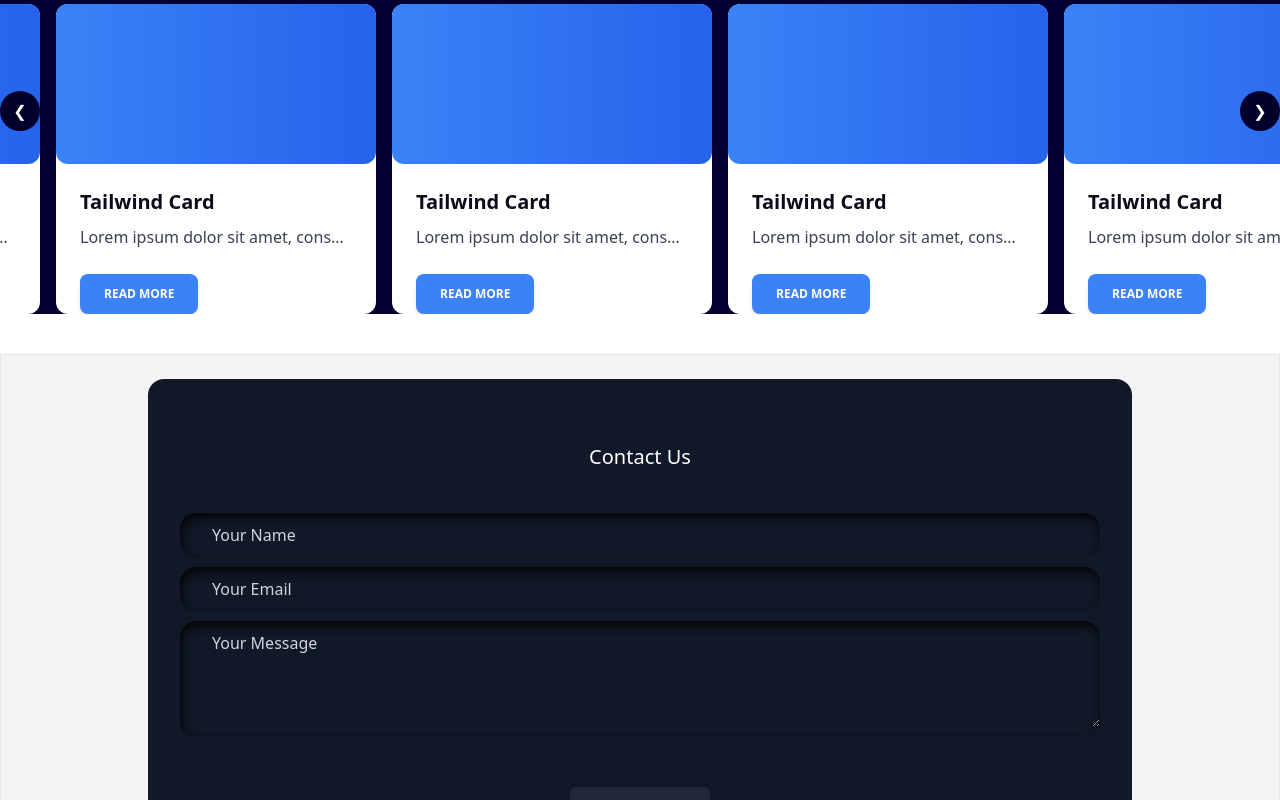
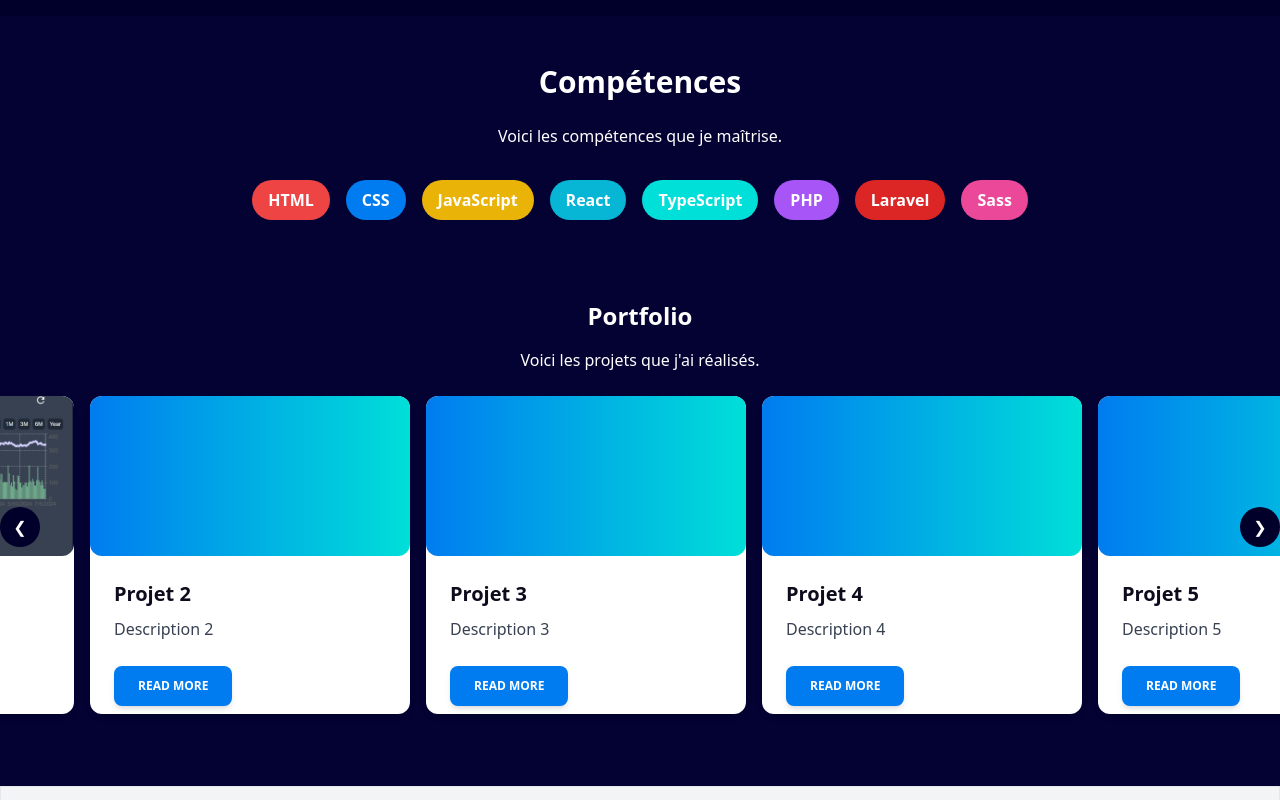
Before and after one commit to Bekono4526/portfolio, a React (Vite) app: page / in a window 1280 px wide. Shown: the part 420-1220 px from the top of the page. Built offline with nearby package versions, Linux system fonts and the light colour scheme.

Commit message:
portfolio

```diff
--- a/package.json
+++ b/package.json
@@ -24,7 +24,7 @@
     "eslint-plugin-react-hooks": "^4.6.2",
     "eslint-plugin-react-refresh": "^0.4.7",
     "postcss": "^8.4.39",
-    "tailwindcss": "^3.4.4",
+    "tailwindcss": "^3.4.6",
     "vite": "^5.3.1"
   }
 }
--- a/src/components/About.jsx
+++ b/src/components/About.jsx
@@ -2,7 +2,7 @@ import React from 'react';
 
 function About() {
     return (
-        <section id="about" className="flex flex-col items-center p-10 bg-dark-violet text-white">
+        <section id="about" className="flex flex-col items-center py-40 bg-dark-blue text-white">
             <h2 className="text-4xl font-bold text-white font-custom mb-6">About me</h2>
             <p className="text-lg text-white font-custom">
                 Lorem ipsum dolor, sit amet consectetur adipisicing elit. [Texte continu]...
--- a/src/components/Card.jsx
+++ b/src/components/Card.jsx
@@ -1,14 +1,23 @@
 import React from "react";
 
 function Card({ title, description, image }) {
+    // Utiliser une condition claire pour vérifier si l'image doit être affichée
+    const hasValidImage = image && image.trim() !== '';
+
     return (
-        <div className="relative flex w-80 flex-col rounded-xl bg-white shadow-md">
-            {/* Image container with a conditional rendering of a background image or a default gradient */}
+        <div className="relative flex w-80 flex-col rounded-xl bg-white shadow-md mb-10">
             <div
                 className="h-40 overflow-hidden rounded-xl"
-                style={{ backgroundImage: image ? `url(${image})` : 'none', backgroundSize: 'cover', backgroundPosition: 'center' }}
+                style={{
+                    backgroundSize: 'cover',
+                    backgroundPosition: 'center',
+                    backgroundImage: hasValidImage ? `url(${image})` : 'none'
+                }}
             >
-                {!image && <div className="w-full h-full bg-gradient-to-r from-blue-500 to-blue-600"></div>}
+                {/* Afficher le gradient si aucune image valide n'est fournie */}
+                {!hasValidImage && (
+                    <div className="w-full h-full bg-gradient-to-r from-blue-500 to-blue-600"></div>
+                )}
             </div>
             <div className="p-6">
                 <h5 className="mb-2 text-xl font-semibold leading-snug text-dark-purple truncate">
@@ -18,7 +27,7 @@ function Card({ title, description, image }) {
                     {description || 'Lorem ipsum dolor sit amet, consectetur adipiscing elit. Nunc felis ligula.'}
                 </p>
             </div>
-            <div className="px-6 pt-0">
+            <div className="px-6 pt-0 mb-2">
                 <button type="button" className="rounded-lg bg-blue-500 py-3 px-6 text-xs font-bold uppercase text-white shadow-md transition-all hover:shadow-lg">
                     Read More
                 </button>
--- a/src/components/Contact.jsx
+++ b/src/components/Contact.jsx
@@ -7,25 +7,21 @@ function Contact() {
     const [message, setMessage] = useState("");
 
     const handleSubmit = (event) => {
-        event.preventDefault(); // Prevents page reload on form submission
-        setMessage("Merci pour votre message, nous vous répondrons bientôt !"); // Set confirmation message
-
-        // Reset the form fields
+        event.preventDefault();
+        setMessage("Merci pour votre message, nous vous répondrons bientôt !");
         setName("");
         setEmail("");
         setMessageText("");
-
-        // Automatically clear the message after 5 seconds
         setTimeout(() => {
             setMessage("");
         }, 5000);
     };
 
     return (
-        <section id="contact" className="border border-bg-darker-blue p-6 bg-gray-100 mt-10">
-            <form onSubmit={handleSubmit} className="flex flex-col gap-2.5 p-8 bg-gray-900 rounded-2xl hover:scale-105 transition duration-400 hover:border border-black w-4/5 mx-auto">
+        <section id="contact" className="border border-bg-darker-blue p-6 bg-gray-100">
+            <form onSubmit={handleSubmit} className="flex flex-col gap-2.5 p-8 bg-dark-purple rounded-2xl hover:scale-105 transition duration-400 hover:border border-black w-4/5 mx-auto">
                 <p id="heading" className="text-center text-white text-xl my-8">Contact Us</p>
-                <div className="field flex items-center justify-center gap-2 rounded-2xl py-2.5 bg-gray-900 shadow-[inset_2px_5px_10px_rgba(5,5,5)]">
+                <div className="field flex items-center justify-center gap-2 rounded-2xl py-2.5 bg-dark-purple shadow-[inset_2px_5px_10px_rgba(5,5,5)]">
                     <input
                         type="text"
                         placeholder="Your Name"
@@ -35,7 +31,7 @@ function Contact() {
                         onChange={(e) => setName(e.target.value)}
                     />
                 </div>
-                <div className="field flex items-center justify-center gap-2 rounded-2xl py-2.5 bg-gray-900 shadow-[inset_2px_5px_10px_rgba(5,5,5)]">
+                <div className="field flex items-center justify-center gap-2 rounded-2xl py-2.5 bg-dark-purple shadow-[inset_2px_5px_10px_rgba(5,5,5)]">
                     <input
                         type="email"
                         placeholder="Your Email"
@@ -44,7 +40,7 @@ function Contact() {
                         onChange={(e) => setEmail(e.target.value)}
                     />
                 </div>
-                <div className="field flex items-center justify-center gap-2 rounded-2xl py-2.5 bg-gray-900 shadow-[inset_2px_5px_10px_rgba(5,5,5)]">
+                <div className="field flex items-center justify-center gap-2 rounded-2xl py-2.5 bg-dark-purple shadow-[inset_2px_5px_10px_rgba(5,5,5)]">
                     <textarea
                         placeholder="Your Message"
                         rows="4"
--- a/src/components/Portfolio.jsx
+++ b/src/components/Portfolio.jsx
@@ -5,6 +5,14 @@ function Portfolio() {
     const scrollRef = useRef(null);
     const [scrollDirection, setScrollDirection] = useState('right');
     const [manualScroll, setManualScroll] = useState(false);
+    const [cards, setCards] = useState([
+        { id: 1, title: "Projet 1", description: "Description 1", image: "public/text1.png" },
+        { id: 2, title: "Projet 2", description: "Description 2", image: "" },
+        { id: 3, title: "Projet 3", description: "Description 3", image: "" },
+        { id: 4, title: "Projet 4", description: "Description 4", image: "" },
+        { id: 5, title: "Projet 5", description: "Description 5", image: "" },
+        // Ajoutez d'autres cartes selon vos besoins
+    ]);
 
     useEffect(() => {
         const intervalId = setInterval(() => {
@@ -13,22 +21,22 @@ function Portfolio() {
                 if (container) {
                     if (scrollDirection === 'right') {
                         if (container.scrollLeft >= container.scrollWidth - container.offsetWidth) {
-                            setScrollDirection('left'); // Change direction to left
+                            setScrollDirection('left');
                         } else {
-                            container.scrollLeft += 1; // Increment the scroll position
+                            container.scrollLeft += 1;
                         }
-                    } else { // Handling left scroll
+                    } else {
                         if (container.scrollLeft <= 0) {
-                            setScrollDirection('right'); // Change direction to right
+                            setScrollDirection('right');
                         } else {
-                            container.scrollLeft -= 1; // Decrement the scroll position
+                            container.scrollLeft -= 1;
                         }
                     }
                 }
             }
-        }, 20); // Adjust timing to control scroll speed
+        }, 20);
 
-        return () => clearInterval(intervalId); // Cleanup on unmount
+        return () => clearInterval(intervalId);
     }, [scrollDirection, manualScroll]);
 
     const handleManualScroll = (direction) => {
@@ -40,29 +48,40 @@ function Portfolio() {
             container.scrollLeft += scrollAmount;
         }
         setManualScroll(true);
-        setTimeout(() => setManualScroll(false), 2000); // Resume automatic scrolling after 2 seconds
+        setTimeout(() => setManualScroll(false), 2000);
+    };
+
+    const updateCard = (id, title, description, image) => {
+        const updatedCards = cards.map(card => {
+            if (card.id === id) {
+                return { ...card, title, description, image };
+            }
+            return card;
+        });
+        setCards(updatedCards);
     };
 
     return (
-        <section id="portfolio" className="bg-darker-blue text-white relative">
+        <section id="portfolio" className="bg-darker-blue text-white relative py-8">
             <h2 className="text-center text-2xl font-bold mb-4">Portfolio</h2>
             <p className="text-center mb-6">Voici les projets que j'ai réalisés.</p>
             <button onClick={() => handleManualScroll('left')} className="absolute left-0 top-1/2 transform -translate-y-1/2 h-10 w-10 bg-dark-blue text-white z-10 flex items-center justify-center rounded-full">
-                &#10094; {/* Left arrow symbol */}
+                &#10094;
             </button>
-            <div ref={scrollRef} className="flex overflow-x-auto whitespace-nowrap scroll-smooth gap-4">
-                {/* Cards here */}
-                <Card />
-                <Card />
-                <Card />
-                <Card />
-                <Card />
-                <Card />
-                <Card />
-                <Card />
+            <div ref={scrollRef} className="flex overflow-x-auto whitespace-nowrap scroll-smooth gap-4 px-10">
+                {cards.map((card) => (
+                    <div className="min-w-80 flex-shrink-0" key={card.id}>
+                        <Card
+                            title={card.title}
+                            description={card.description}
+                            image={card.image}
+                            onUpdate={(title, desc, img) => updateCard(card.id, title, desc, img)}
+                        />
+                    </div>
+                ))}
             </div>
             <button onClick={() => handleManualScroll('right')} className="absolute right-0 top-1/2 transform -translate-y-1/2 h-10 w-10 bg-dark-blue text-white z-10 flex items-center justify-center rounded-full">
-                &#10095; {/* Right arrow symbol */}
+                &#10095;
             </button>
         </section>
     );
--- a/src/components/Skills.jsx
+++ b/src/components/Skills.jsx
@@ -1,11 +1,37 @@
+
 import React from "react";
+import 'tailwindcss/tailwind.css';
+
+const skills = [
+    { name: "HTML", color: "bg-red-500" },
+    { name: "CSS", color: "bg-blue-500" },
+    { name: "JavaScript", color: "bg-yellow-500" },
+    { name: "React", color: "bg-cyan-500" },
+    { name: "TypeScript", color: "bg-blue-600" },
+    { name: "PHP", color: "bg-purple-500" },
+    { name: "Laravel", color: "bg-red-600" },
+    { name: "Sass", color: "bg-pink-500" }
+];
 
 function Skills() {
     return (
-        <section id="skills" className="bg-darker-blue text-white">
-            <h2 className="text-xl font-bold">Compétences</h2>
-            <p>Voici les compétences que je maîtrise.</p>
+        <section id="skills" className="bg-darker-blue text-white py-12">
+            <div className="container mx-auto text-center">
+                <h2 className="text-3xl font-bold mb-6">Compétences</h2>
+                <p className="mb-8">Voici les compétences que je maîtrise.</p>
+                <div className="flex flex-wrap justify-center gap-4">
+                    {skills.map(skill => (
+                        <span
+                            key={skill.name}
+                            className={`px-4 py-2 rounded-full text-white font-semibold ${skill.color} transform transition duration-500 ease-in-out hover:scale-110 hover:bg-opacity-75 animate-fadeIn`}
+                        >
+                            {skill.name}
+                        </span>
+                    ))}
+                </div>
+            </div>
         </section>
     );
 }
+
 export default Skills;
--- a/tailwind.config.js
+++ b/tailwind.config.js
@@ -1,8 +1,10 @@
 /** @type {import('tailwindcss').Config} */
 module.exports = {
+  purge: ['./src/**/*.{js,jsx,ts,tsx}', './public/index.html'],
+  darkMode: false, // or 'media' or 'class'
   server: {
     hmr: false
-  },  // Ajout d'une virgule ici
+  },
   content: ["./index.html", "./src/**/*.{js,ts,jsx,tsx}"],
   theme: {
     extend: {
@@ -12,14 +14,25 @@ module.exports = {
         "dark-blue": "#00002b",
         "deep-blue": "#02022f",
         "darker-blue": "#030233",
-        "dark-violet": "#16183F",  // Ajout d'un # manquant ici
+        "dark-violet": "#16183F",
         "violet": "#8884d8",
         "vert": "#82ca9d",
+        'blue-500': '#007cf0',
+        'blue-600': '#00dfd8',
       },
       fontFamily: {
         'custom': ['Roboto', 'sans-serif'], // Utilisation de Google Fonts
         // 'custom': ['MyCustomFont', 'sans-serif'], // Utilisation de la police locale
-      }
+      },
+      keyframes: {
+        fadeIn: {
+          '0%': { opacity: 0 },
+          '100%': { opacity: 1 },
+        },
+      },
+      animation: {
+        fadeIn: 'fadeIn 2s ease-in-out',
+      },
     },
   },
   plugins: [],
```
Also changed, not shown: src/components/Header.jsx (+14 -16 lines), public/text1.png (added), 1 other file (tests, documents, lock files or other folders).
